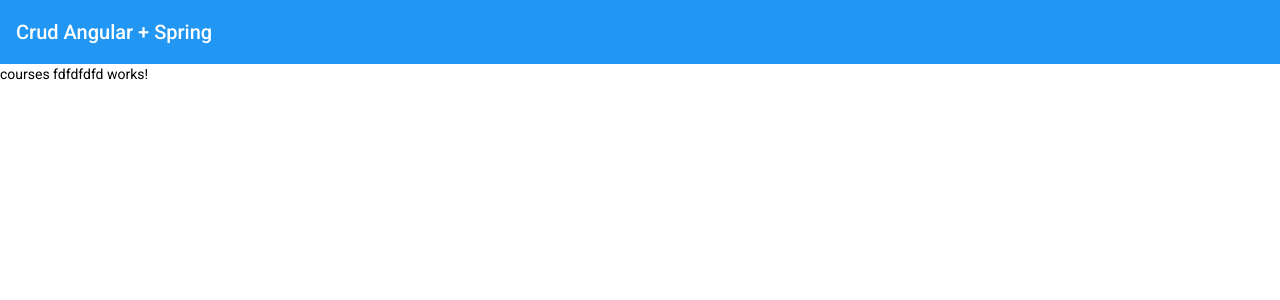
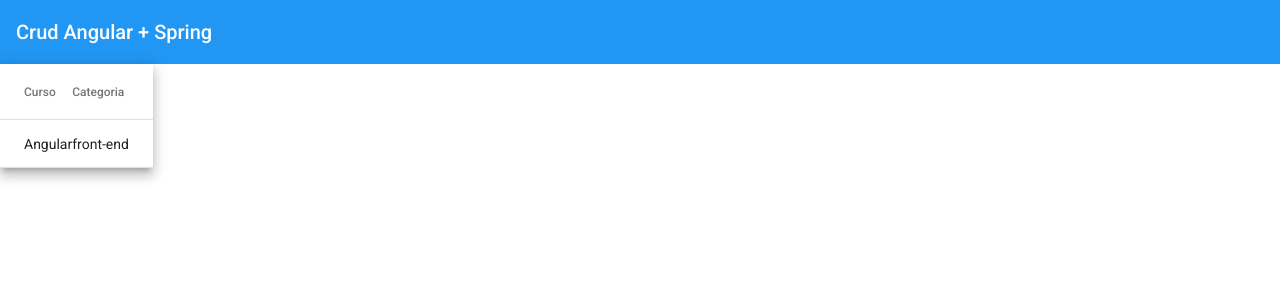
Before and after one commit to felipeghidini/crud-angular-spring, an Angular app: page /courses in a window 1280 px wide. Shown: the top 300 px of the page. Built offline with nearby package versions, Linux system fonts and the light colour scheme.

Commit message:
Criando Material Table para Listar Cursos

```diff
--- a/src/app/courses/courses.module.ts
+++ b/src/app/courses/courses.module.ts
@@ -1,5 +1,7 @@
 import { NgModule } from '@angular/core';
 import { CommonModule } from '@angular/common';
+import { MatTableModule } from '@angular/material/table';
+
 
 import { CoursesRoutingModule } from './courses-routing.module';
 import { CoursesComponent } from './courses/courses.component';
@@ -11,7 +13,8 @@
   ],
   imports: [
     CommonModule,
-    CoursesRoutingModule
+    CoursesRoutingModule,
+    MatTableModule
   ]
 })
 export class CoursesModule { }
--- a/src/app/courses/courses/courses.component.html
+++ b/src/app/courses/courses/courses.component.html
@@ -1 +1,17 @@
-<p>courses fdfdfdfd works!</p>
+<table mat-table [dataSource]="courses" class="mat-elevation-z8">
+
+  <!-- Name Column -->
+  <ng-container matColumnDef="name">
+    <th mat-header-cell *matHeaderCellDef> Curso </th>
+    <td mat-cell *matCellDef="let course"> {{ course.name }} </td>
+  </ng-container>
+
+  <!-- Category Column -->
+  <ng-container matColumnDef="category">
+    <th mat-header-cell *matHeaderCellDef> Categoria </th>
+    <td mat-cell *matCellDef="let course"> {{ course.category }} </td>
+  </ng-container>
+
+  <tr mat-header-row *matHeaderRowDef="displayedColumns"></tr>
+  <tr mat-row *matRowDef="let row; columns: displayedColumns;"></tr>
+</table>
--- a/src/app/courses/courses/courses.component.ts
+++ b/src/app/courses/courses/courses.component.ts
@@ -1,4 +1,5 @@
 import { Component, OnInit } from '@angular/core';
+import { Course } from '../model/course';
 
 @Component({
   selector: 'app-courses',
@@ -7,7 +8,14 @@
 })
 export class CoursesComponent implements OnInit {
 
-  constructor() { }
+  courses: Course[] = [
+    { _id: '1', name: 'Angular', category: 'front-end'}
+  ];
+  displayedColumns = ['name', 'category'];
+
+  constructor() {
+    // this.courses = [] A variavel pode ser inicializada assim ou como na linha 11
+  }
 
   ngOnInit(): void {
   }
--- /dev/null
+++ b/src/app/courses/model/course.ts
@@ -0,0 +1,5 @@
+export interface Course {
+  _id: string;
+  name: string;
+  category: string;
+}
```
